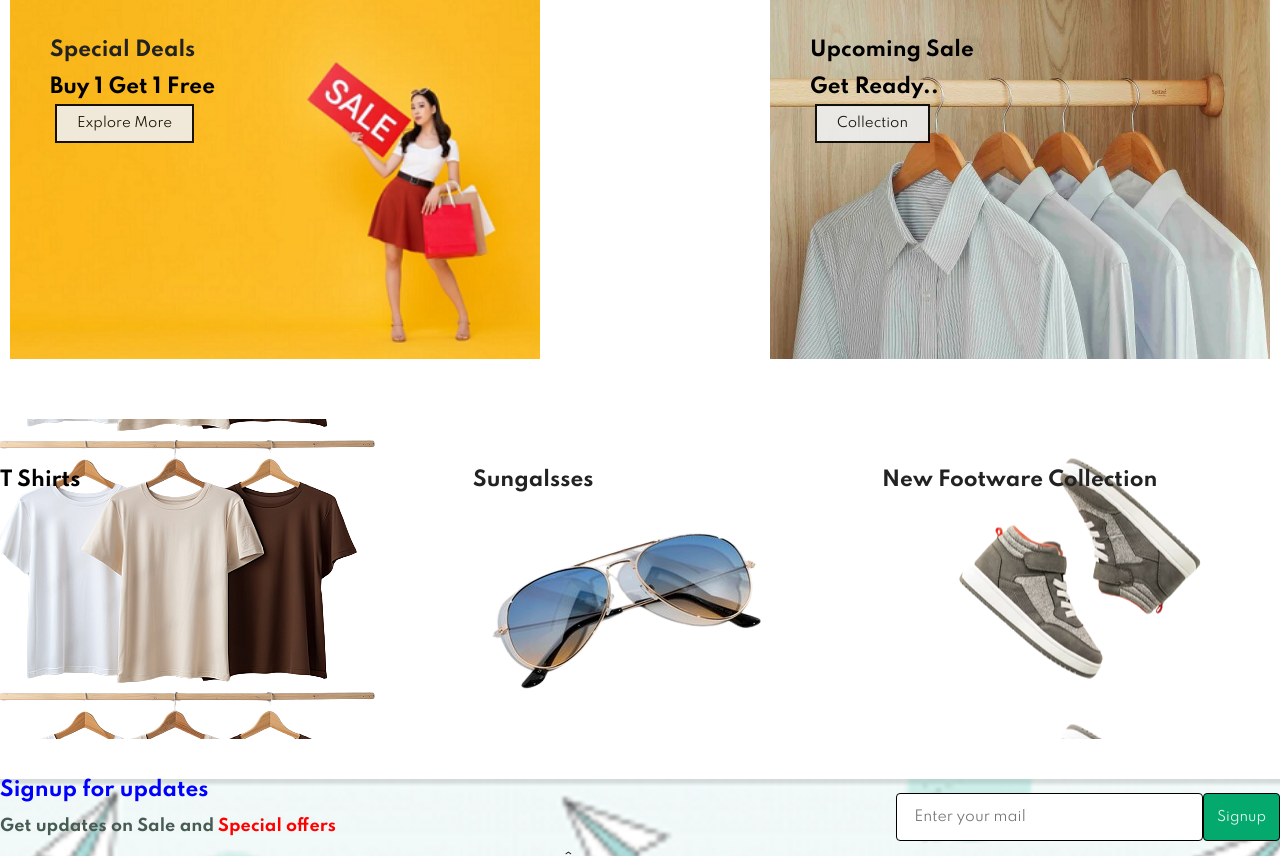
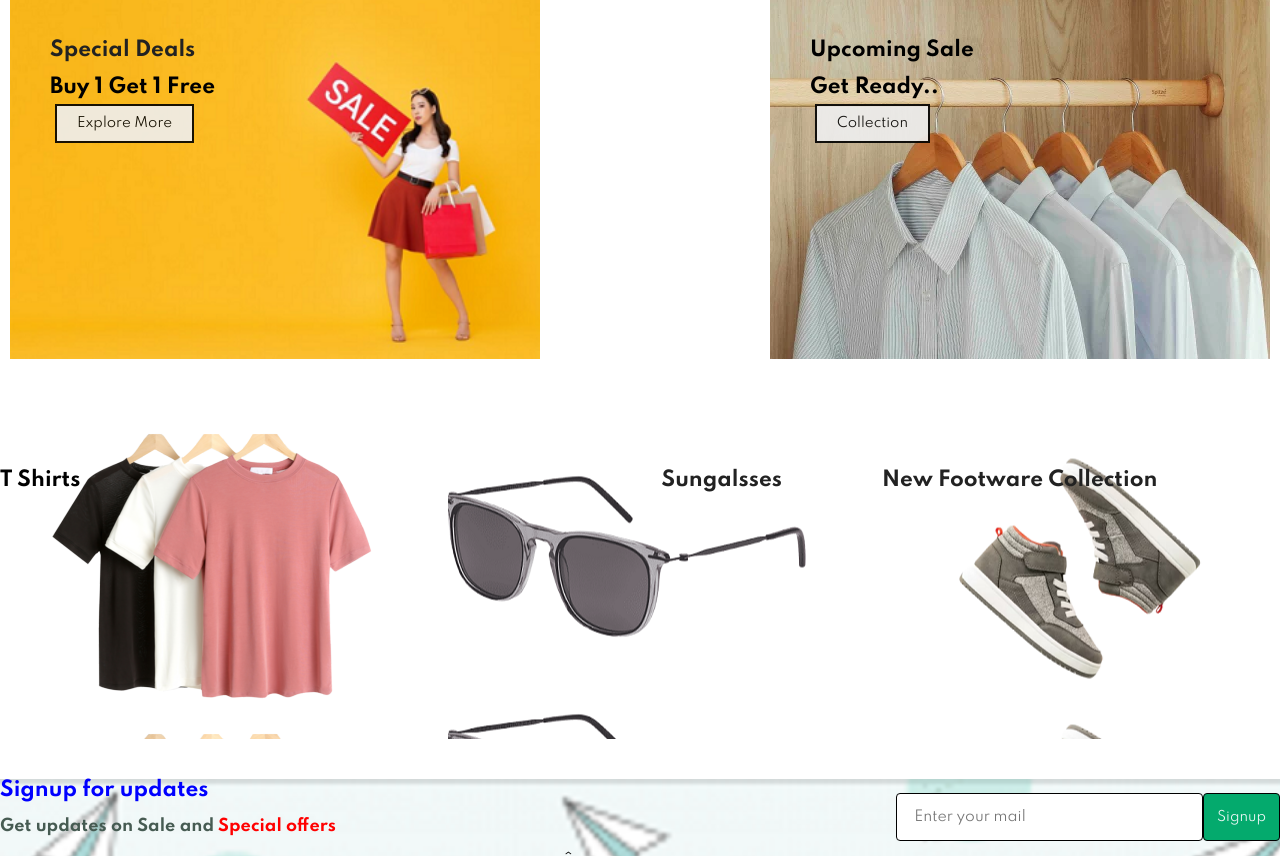
Before and after one commit to Manukl535/Ecommerce-website, a PHP site: page / in a window 1280 px wide. Shown: the part 3060-3916 px from the top of the page. Run offline with PHP 8.4, Linux system fonts and the light colour scheme.

Commit message:
Images updated with css

```diff
--- a/styles.css
+++ b/styles.css
@@ -361,7 +361,7 @@ font-weight: 300px;
 
 #buy1get1 .buy1get1_box2{
 
-  background-image: url("Assets/ts-removebg-preview.png");
+  background-image: url("Assets/tshirt-removebg-preview1.png");
   background-color: transparent;
   flex-direction: column;
   justify-content: center;
@@ -401,7 +401,7 @@ color:black;
 
 #buy1get1 .buy1get1_box3{
 
-  background-image: url("Assets/sung.png");
+  background-image: url("Assets/sunglass.png");
   background-color: transparent;
   flex-direction: column;
   justify-content: center;
@@ -411,8 +411,9 @@ color:black;
   background-position: top 25% right 0;
   padding:  50px;
   text-align: start;
-  margin-left: -50px;
+
   min-width: 20%;
+  text-align: right;
 
 }
 #buy1get1 .buy1get1_box3 button{
```
Also changed, not shown: Assets/red.png (deleted), Assets/sung.png (deleted), Assets/sunglass.png (added), Assets/ts-removebg-preview.png (deleted), Assets/tshirt-removebg-preview1.png (added).
